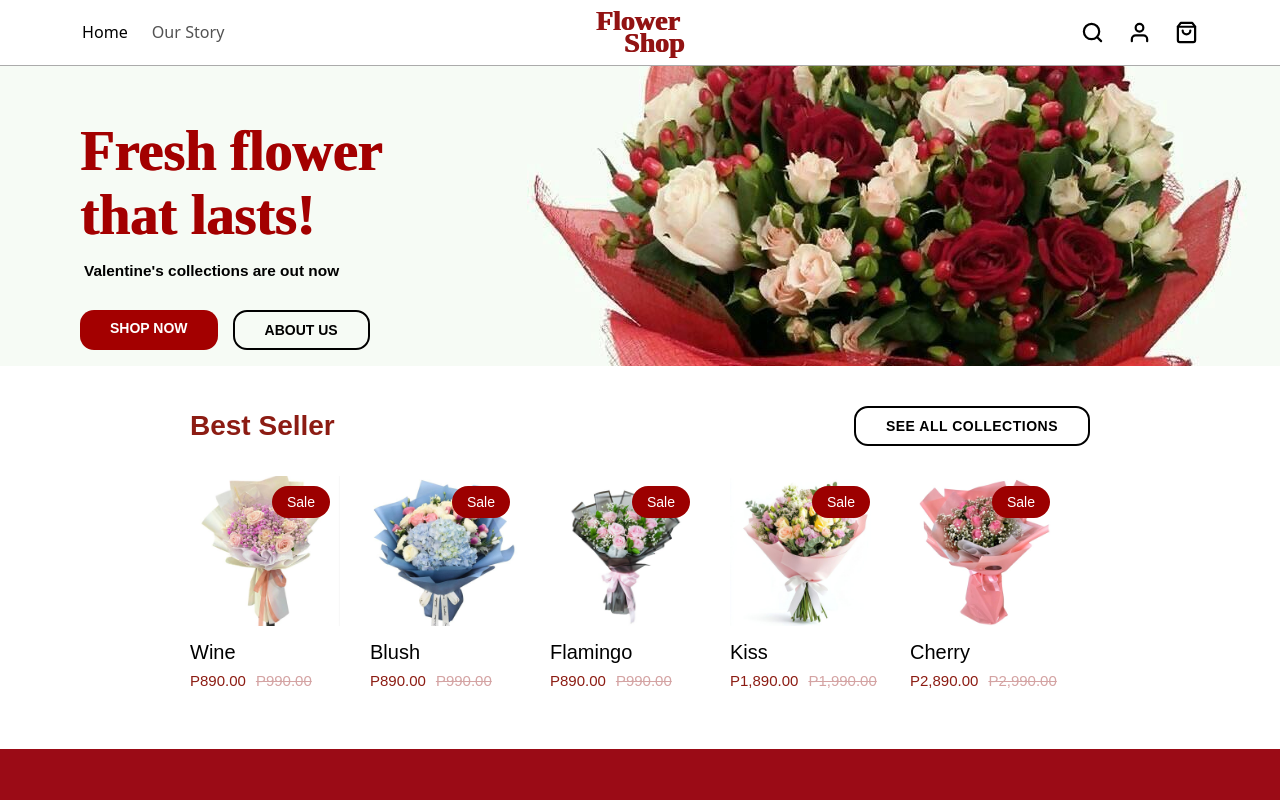
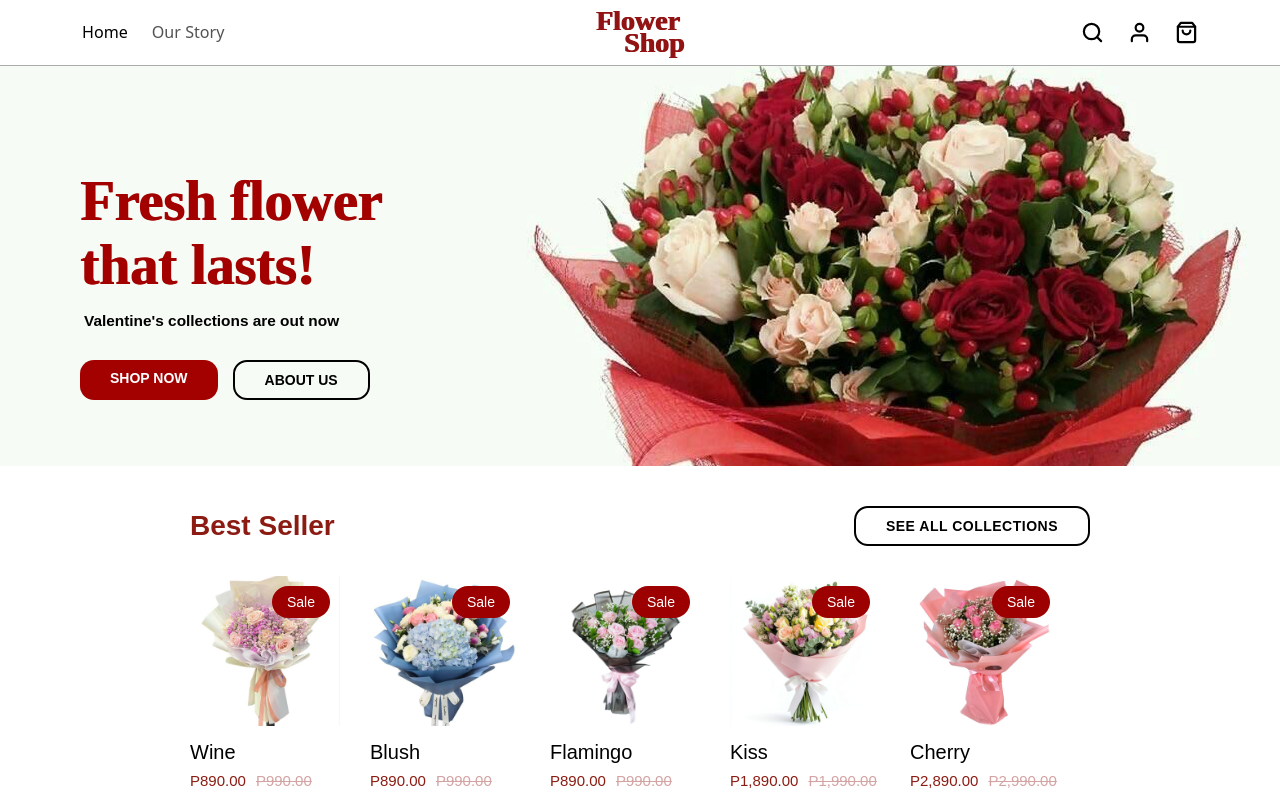
Before and after one commit to jork1216/flowershop, a React (Vite) app: page / in a window 1280 px wide. Shown: the top 800 px of the page. Built offline with nearby package versions, Linux system fonts and the light colour scheme.

Commit message:
adjusted hgeader size

```diff
--- a/src/components/Header/Header.css
+++ b/src/components/Home/Header/Header.css
@@ -4,7 +4,7 @@
   justify-content: space-between;
   padding: 80px;
   background-color: #f6fbf5;
-  height: 300px;
+  height: 400px;
   overflow: hidden;
 }
 
--- a/src/components/Header/Header.jsx
+++ b/src/components/Home/Header/Header.jsx
@@ -1,4 +1,4 @@
-import roses from '../../assets/products/roses.jpg';
+import roses from '../../../assets/products/roses.jpg';
 
 import { Link } from 'react-router-dom';
 import './Header.css';
--- a/src/pages/Home/Home.jsx
+++ b/src/pages/Home/Home.jsx
@@ -1,5 +1,5 @@
 import Navbar from "../../components/Navbar/Navbar";
-import Header from "../../components/Header/Header";
+import Header from "../../components/Home/Header/Header";
 import BestSeller from "../../components/Home/BestSeller/BestSeller";
 import Custom from "../../components/Home/Custom/Custom";
 import Customer from "../../components/Home/Customer/Customer.jsx";
```
